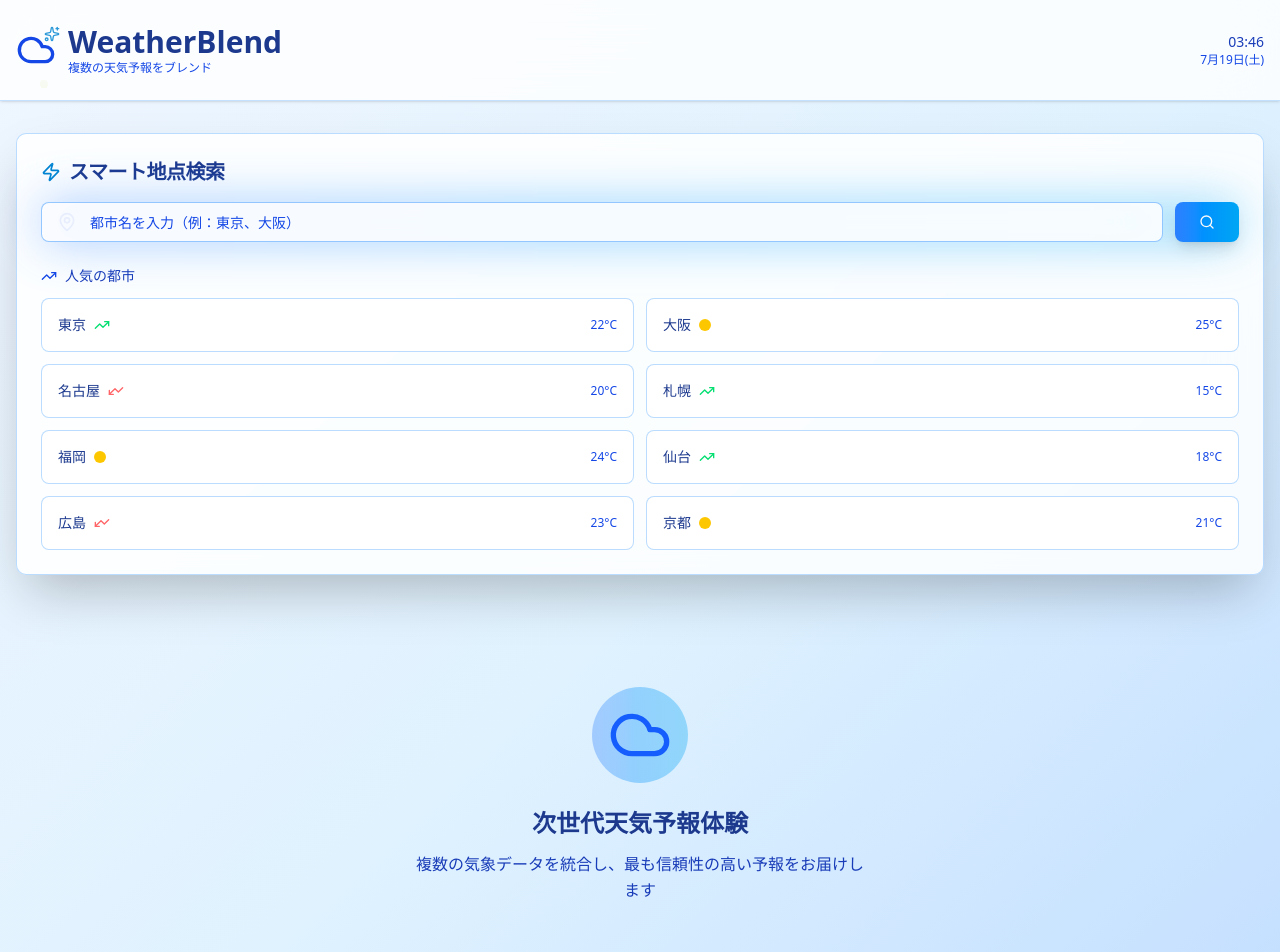
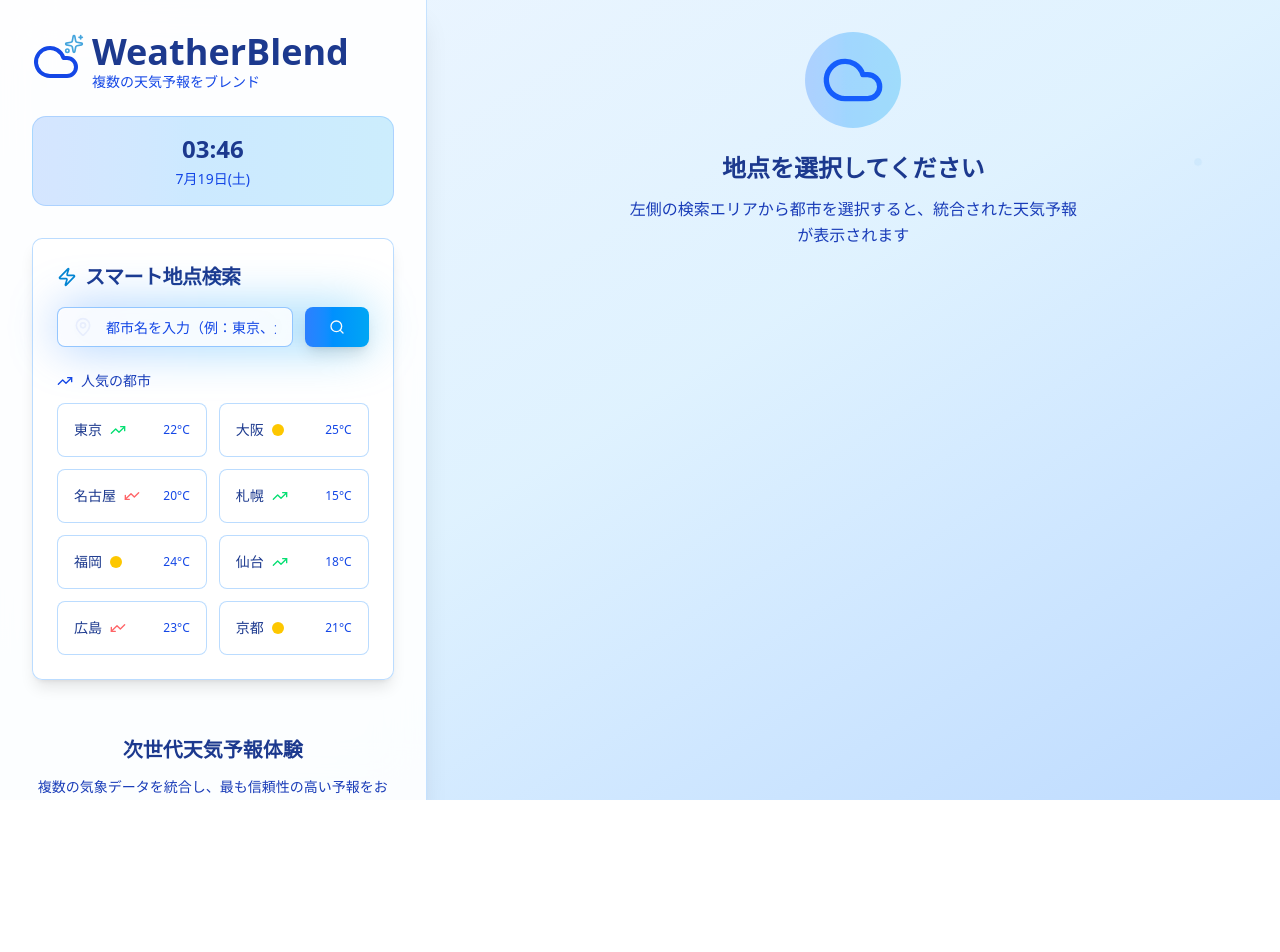
Before and after one commit to sidedishjob/weather-blend, a Next.js app: page / in a window 1280 px wide. Shown: the top 952 px of the page. After the commit the page ends 800 px from the top, so only its background shows below. Built offline with nearby package versions, Linux system fonts and the light colour scheme.

Commit message:
左右分割レイアウト＆ヘッダーレス化

```diff
--- a/src/app/page.tsx
+++ b/src/app/page.tsx
@@ -101,34 +101,36 @@ export default function Home() {
       <div className="absolute top-40 right-20 w-1 h-1 bg-sky-600/70 rounded-full animate-ping"></div>
       <div className="absolute bottom-40 left-20 w-3 h-3 bg-blue-400/50 rounded-full animate-bounce"></div>
 
-      {/* ヘッダー */}
-      <header className="relative z-10 bg-white/80 backdrop-blur-xl border-b border-blue-300/50 sticky top-0 shadow-sm">
-        <div className="container mx-auto px-4 py-6">
-          <div className="flex items-center justify-between">
+      <div className="flex min-h-screen">
+        {/* 左側：検索エリア（固定） */}
+        <div className="w-1/3 min-w-[400px] bg-white/90 backdrop-blur-xl border-r border-blue-300/50 shadow-xl relative z-10">
+          <div className="p-8 space-y-8 sticky top-0 h-screen overflow-y-auto">
+            {/* ロゴ・ブランディングエリア */}
+            <div className="space-y-6">
               <div className="flex items-center space-x-3">
                 <div className="relative">
-                <Cloud className="w-10 h-10 text-blue-700" />
-                <Sparkles className="w-4 h-4 text-sky-600 absolute -top-1 -right-1 animate-pulse" />
+                  <Cloud className="w-12 h-12 text-blue-700" />
+                  <Sparkles className="w-5 h-5 text-sky-600 absolute -top-1 -right-1 animate-pulse" />
                 </div>
                 <div>
-                <h1 className="text-3xl font-bold text-blue-900">
+                  <h1 className="text-4xl font-bold text-blue-900">
                     WeatherBlend
                   </h1>
-                <p className="text-xs text-blue-700 font-medium">複数の天気予報をブレンド</p>
+                  <p className="text-sm text-blue-700 font-medium">複数の天気予報をブレンド</p>
                 </div>
               </div>
-            <div className="text-right">
-              <div className="text-blue-800 text-sm font-medium">{currentTime}</div>
-              <div className="text-blue-700 text-xs">{today}</div>
+
+              {/* 日付・時間表示 */}
+              <div className="bg-gradient-to-r from-blue-500/20 to-sky-500/20 backdrop-blur-sm rounded-xl p-4 border border-blue-400/30">
+                <div className="text-center space-y-1">
+                  <div className="text-2xl font-bold text-blue-900">{currentTime}</div>
+                  <div className="text-blue-700 text-sm">{today}</div>
                 </div>
               </div>
             </div>
-      </header>
 
-      {/* メインコンテンツ */}
-      <main className="container mx-auto px-4 py-8 space-y-8 relative z-10">
             {/* 地点選択 */}
-        <Card className="bg-white/85 backdrop-blur-xl border-blue-300/60 shadow-2xl">
+            <Card className="bg-white/85 backdrop-blur-xl border-blue-300/60 shadow-lg">
               <CardHeader className="pb-4">
                 <CardTitle className="text-xl text-blue-900 flex items-center space-x-2">
                   <Zap className="w-5 h-5 text-sky-600" />
@@ -140,9 +142,36 @@ export default function Home() {
               </CardContent>
             </Card>
 
+            {/* キャッチコピー */}
+            <div className="text-center space-y-3 py-6">
+              <h2 className="text-xl font-bold text-blue-900">
+                次世代天気予報体験
+              </h2>
+              <p className="text-blue-800 leading-relaxed text-sm">
+                複数の気象データを統合し、最も信頼性の高い予報をお届けします
+              </p>
+            </div>
+
+            {/* フッター情報 */}
+            <div className="text-center space-y-2 pt-8 border-t border-blue-300/50">
+              <div className="flex justify-center items-center space-x-2">
+                <Sparkles className="w-4 h-4 text-sky-600" />
+                <span className="text-blue-800 text-sm font-medium">複数データ統合システム</span>
+              </div>
+              <p className="text-blue-700 text-xs">
+                © 2025 WeatherBlend. 革新的な気象予報プラットフォーム
+              </p>
+            </div>
+          </div>
+        </div>
+
+        {/* 右側：検索結果エリア */}
+        <div className="flex-1 relative z-10">
+          <div className="p-8 space-y-8 min-h-screen">
             {/* ローディング状態 */}
             {isLoading && (
-          <div className="text-center py-16 space-y-6">
+              <div className="flex items-center justify-center h-full">
+                <div className="text-center space-y-6">
                   <div className="relative mx-auto w-20 h-20">
                     <div className="absolute inset-0 rounded-full border-4 border-blue-300/40"></div>
                     <div className="absolute inset-0 rounded-full border-4 border-transparent border-t-blue-600 animate-spin"></div>
@@ -151,6 +180,7 @@ export default function Home() {
                   <div className="space-y-2">
                     <h3 className="text-xl font-semibold text-blue-900">データ解析中...</h3>
                     <p className="text-blue-700">複数の気象データを統合しています</p>
+                  </div>
                 </div>
               </div>
             )}
@@ -167,7 +197,7 @@ export default function Home() {
                     WeatherBlend予報
                   </h2>
                   <p className="text-blue-800 text-lg">
-                {selectedLocation} • {today}
+                    {selectedLocation}
                   </p>
                 </div>
 
@@ -200,37 +230,26 @@ export default function Home() {
 
             {/* 初期状態のメッセージ */}
             {!weatherData && !isLoading && (
-          <div className="text-center py-20 space-y-6">
+              <div className="flex items-center justify-center h-full">
+                <div className="text-center space-y-6">
                   <div className="relative mx-auto w-24 h-24">
                     <div className="absolute inset-0 bg-gradient-to-r from-blue-500/40 to-sky-500/40 rounded-full animate-pulse"></div>
                     <Cloud className="w-16 h-16 text-blue-600 absolute top-1/2 left-1/2 transform -translate-x-1/2 -translate-y-1/2" />
                   </div>
                   <div className="space-y-3">
                     <h2 className="text-2xl font-bold text-blue-900">
-                次世代天気予報体験
+                      地点を選択してください
                     </h2>
                     <p className="text-blue-800 max-w-md mx-auto leading-relaxed">
-                複数の気象データを統合し、最も信頼性の高い予報をお届けします
+                      左側の検索エリアから都市を選択すると、統合された天気予報が表示されます
                     </p>
                   </div>
                 </div>
+              </div>
             )}
-      </main>
-
-      {/* フッター */}
-      <footer className="relative z-10 bg-white/80 backdrop-blur-xl border-t border-blue-300/50 mt-20">
-        <div className="container mx-auto px-4 py-8">
-          <div className="text-center space-y-4">
-            <div className="flex justify-center items-center space-x-2">
-              <Sparkles className="w-4 h-4 text-sky-600" />
-              <span className="text-blue-800 text-sm font-medium">複数データ統合システム</span>
-            </div>
-            <p className="text-blue-700 text-xs">
-              © 2025 WeatherBlend. 革新的な気象予報プラットフォーム
-            </p>
           </div>
         </div>
-      </footer>
+      </div>
 
       <style jsx>{`
         @keyframes fade-in {
```
Lines whose indentation alone changed are shown as unchanged.
